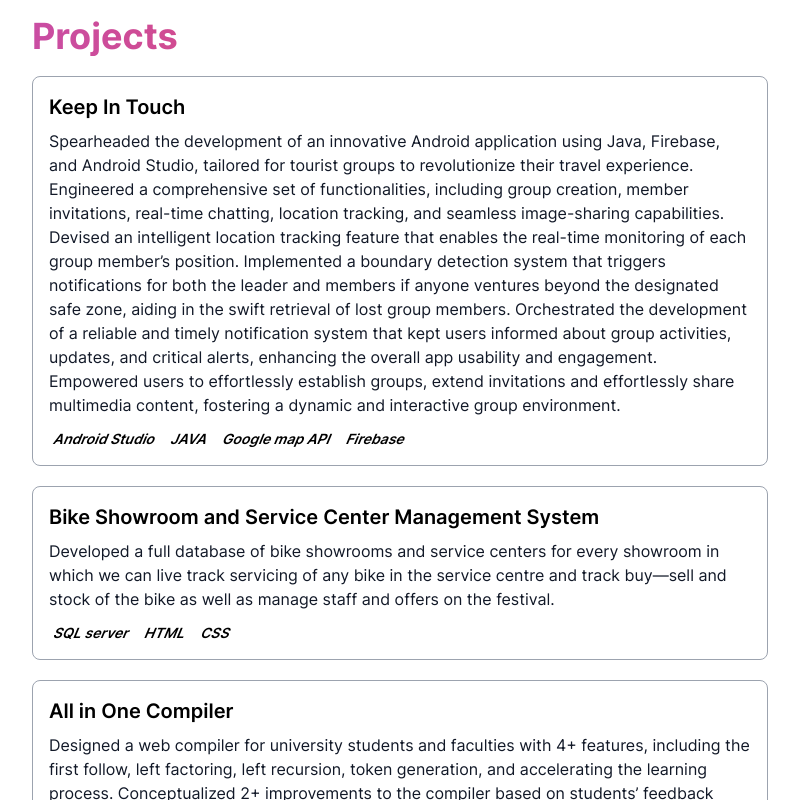
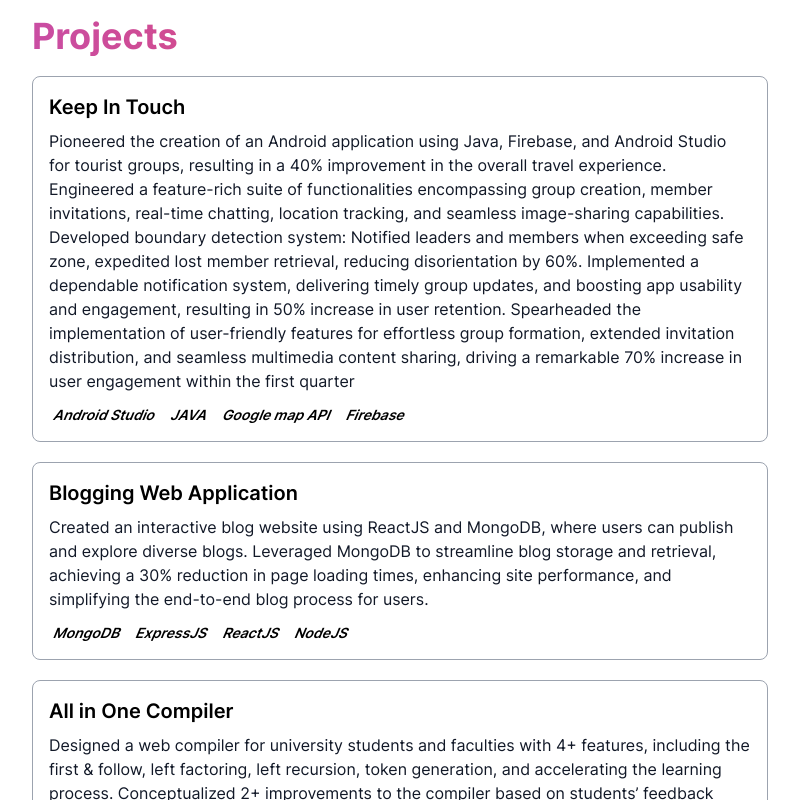
Before and after one commit to dhruvac29/portfolio, a Next.js app: page / in a window 1280 px wide. Shown: the part 1440-2240 px from the top of the page, without its empty margins (240-1039 px from the left). Built offline with nearby package versions, Linux system fonts and the light colour scheme.

Commit message:
Update projects.js
Update bullet points as per the latest data

```diff
--- a/data/projects.js
+++ b/data/projects.js
@@ -2,20 +2,20 @@ export const PROJECTS = [
   {
     projectName: "Keep In Touch",
     projectDescription:
-        "Spearheaded the development of an innovative Android application using Java, Firebase, and Android Studio, tailored for tourist groups to revolutionize their travel experience. Engineered a comprehensive set of functionalities, including group creation, member invitations, real-time chatting, location tracking, and seamless image-sharing capabilities. Devised an intelligent location tracking feature that enables the real-time monitoring of each group member’s position. Implemented a boundary detection system that triggers notifications for both the leader and members if anyone ventures beyond the designated safe zone, aiding in the swift retrieval of lost group members. Orchestrated the development of a reliable and timely notification system that kept users informed about group activities, updates, and critical alerts, enhancing the overall app usability and engagement. Empowered users to effortlessly establish groups, extend invitations and effortlessly share multimedia content, fostering a dynamic and interactive group environment.\n",
+        "Pioneered the creation of an Android application using Java, Firebase, and Android Studio for tourist groups, resulting in a 40% improvement in the overall travel experience. Engineered a feature-rich suite of functionalities encompassing group creation, member invitations, real-time chatting, location tracking, and seamless image-sharing capabilities. Developed boundary detection system: Notified leaders and members when exceeding safe zone, expedited lost member retrieval, reducing disorientation by 60%. Implemented a dependable notification system, delivering timely group updates, and boosting app usability and engagement, resulting in 50% increase in user retention. Spearheaded the implementation of user-friendly features for effortless group formation, extended invitation distribution, and seamless multimedia content sharing, driving a remarkable 70% increase in user engagement within the first quarter\n",
     projectLink: "https://github.com/dhruvac29/KeepInTouch.git",
     projectTechnologies: ["Android Studio", "JAVA", "Google map API", "Firebase"],
   },
   {
-    projectName: "Bike Showroom and Service Center Management System",
+    projectName: "Blogging Web Application",
     projectDescription:
-      "Developed a full database of bike showrooms and service centers for every showroom in which we can live track servicing of any bike in the service centre and track buy—sell and stock of the bike as well as manage staff and offers on the festival.",
-    projectTechnologies: ["SQL server", "HTML", "CSS"],
+      "Created an interactive blog website using ReactJS and MongoDB, where users can publish and explore diverse blogs. Leveraged MongoDB to streamline blog storage and retrieval, achieving a 30% reduction in page loading times, enhancing site performance, and simplifying the end-to-end blog process for users.",
+    projectTechnologies: ["MongoDB", "ExpressJS", "ReactJS", "NodeJS"],
   },
   {
     projectName: "All in One Compiler",
     projectDescription:
-        "Designed a web compiler for university students and faculties with 4+ features, including the first follow, left factoring, left recursion, token generation, and accelerating the learning process.\n Conceptualized 2+ improvements to the compiler based on students’ feedback leveraging Node, Flex, and C.",
+        "Designed a web compiler for university students and faculties with 4+ features, including the first & follow, left factoring, left recursion, token generation, and accelerating the learning process. Conceptualized 2+ improvements to the compiler based on students’ feedback leveraging Node, Flex, and C.",
     projectTechnologies: ["NodeJS", "JavaScript", "jQuery", "Ajax", "Flex", "Yacc", "C" ],
   },
 
```
